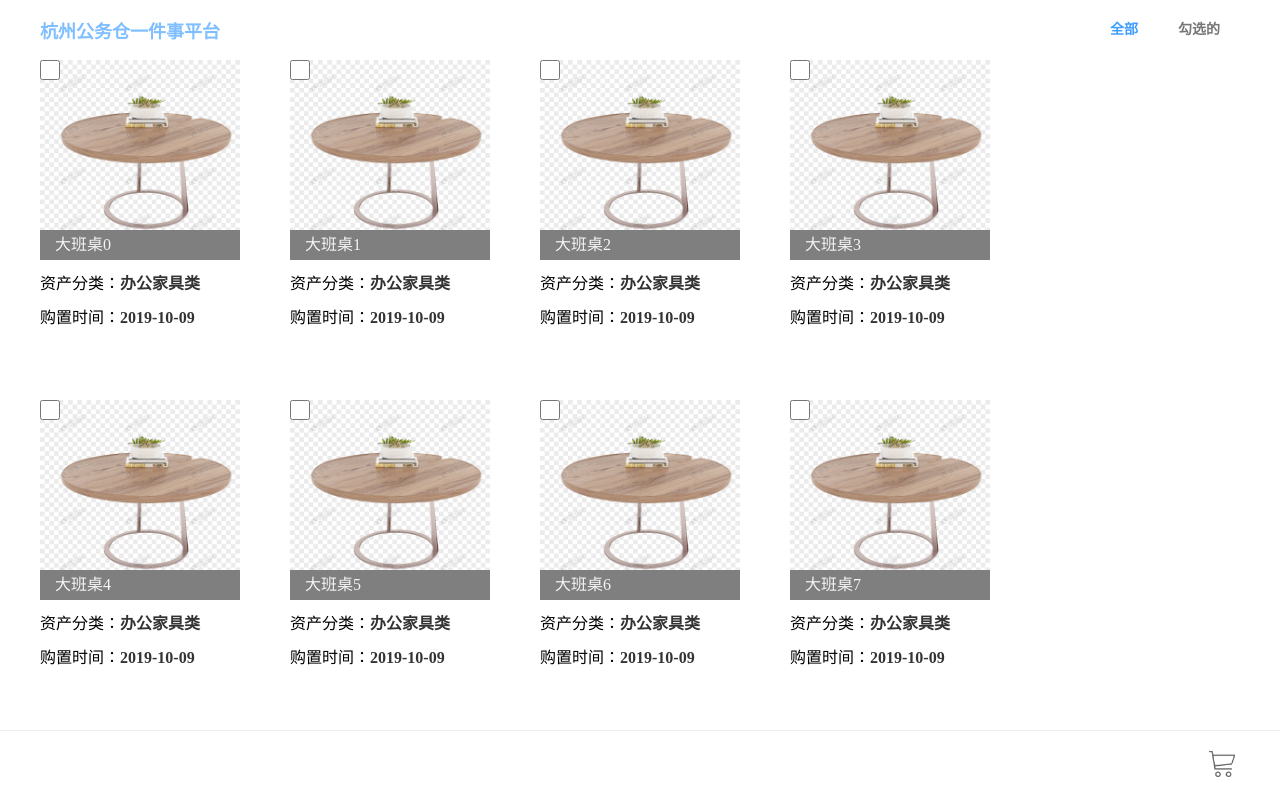
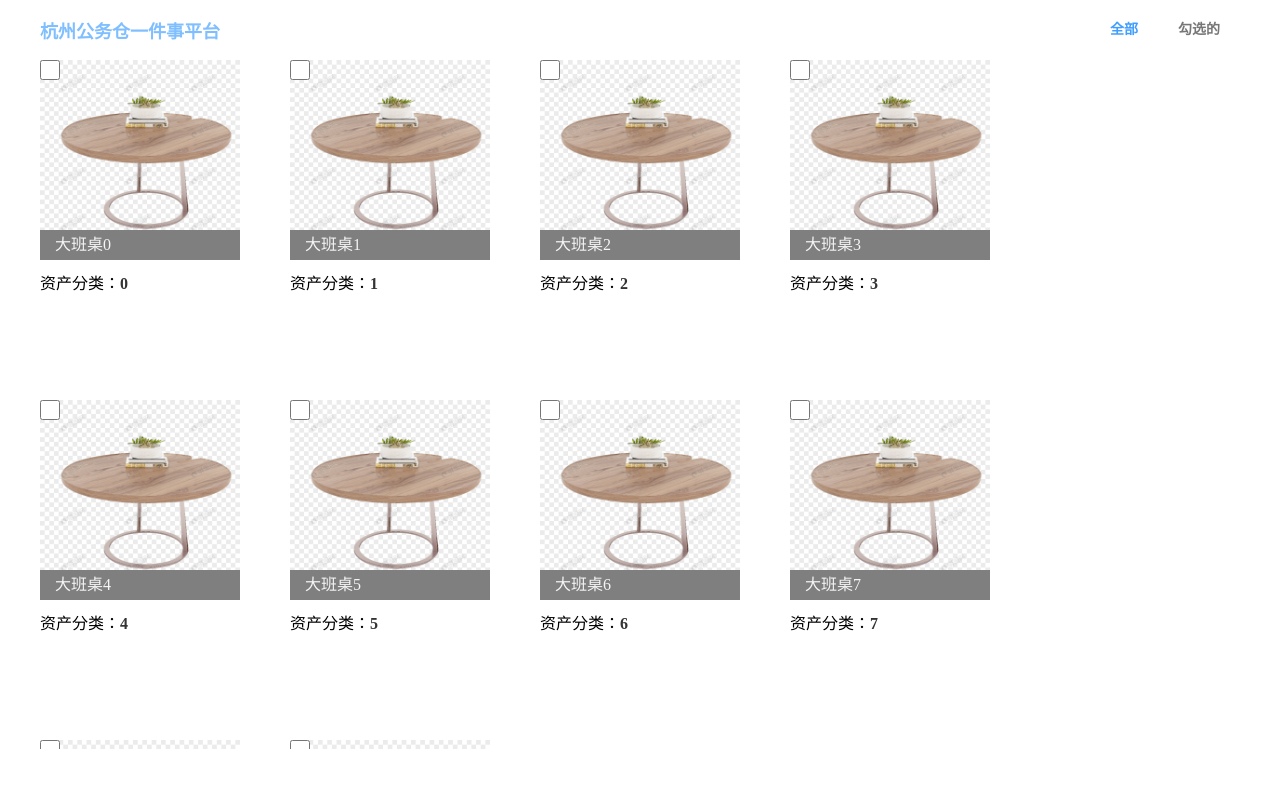
Before and after one commit to coderwhytop/my-vue-store, a Vue app: page /apply/All in a window 1280 px wide. Built offline with nearby package versions, Linux system fonts and the light colour scheme.

Commit message:
init: 修复业务代码

```diff
--- a/package.json
+++ b/package.json
@@ -40,6 +40,7 @@
     "vue-tsc": "^1.8.0"
   },
   "lint-staged": {
-    "**/*.{js,ts,json,vue}": "prettier --write ."
+    "**/*.{js,ts,json,vue}": "prettier --write .",
+    "**/*.{js,ts,vue}": "eslint --fix"
   }
 }
--- a/src/views/apply/data.ts
+++ b/src/_mock/apply.mock.ts
@@ -1,20 +1,17 @@
 // src/views/apply/data.ts
-import type { ApplyList } from "@/types/apply"
+import type { IApplyList } from "@/types/apply.type"
 import Img from '@/assets/images/borrow/prod.png'
 
-export function fetchList(): Promise<ApplyList> {
+export function fetchList(): Promise<IApplyList> {
   return new Promise((resolve) => {
     setTimeout(() => {
-      const list: ApplyList = []
+      const list: IApplyList = []
       for (let i = 0; i < 10; i++) {
         list.push({
           id: `${i}`,
           title: `大班桌${i}`,
           icon: Img,
           checked: false,
-          cate: "办公家具类",
-          date: "2019-10-09",
-          storeNum: 1
         })
       }
       resolve(list)
--- a/src/store/apply.ts
+++ b/src/store/apply.store.ts
@@ -1,9 +1,13 @@
 import { defineStore } from 'pinia'
-import type {  IApplyItem } from '@/types/apply'
+import type {  IApplyItem } from "@/types/apply.type"
+
+interface IApplyState {
+  checkedItems: IApplyItem[]
+}
 
 const key = 'checkedApplyItems'
 export const useApplyStore = defineStore('apply', {
-  state: function () {
+  state: function (): IApplyState {
    const data = localStorage.getItem(key) || JSON.stringify([]) as string
     return {
      checkedItems: JSON.parse(data)
--- a/src/utils/hooks.ts
+++ /dev/null
@@ -1,13 +0,0 @@
-import { provide, inject } from "vue"
-
-const key = "__test"
-
-// provide 和 inject 只能在 setup 函数中 使用
-// 另外， provide 注入的数据如果是异步的， inject 不支持监听的，而 props 支持，这就是它们的区别。
-export function useCreateContext(instance) {
-  provide(key, instance)
-}
-
-export function useContext() {
-  return inject(key)
-}
--- a/src/views/apply/All.vue
+++ b/src/views/apply/All.vue
@@ -1,25 +1,21 @@
 <template>
   <div>
-    <List v-if="!loading" :check-list="checkList" />
+    <List v-if="!loading" :list="list"  />
     <div v-loading="loading" style="height: 300px" v-else></div>
   </div>
 </template>
 
 <script lang="ts" setup>
 import List from "@/views/apply/components/List.vue"
-import { computed, ref } from "vue"
-import { fetchList } from "@/views/apply/data"
-import { useCreateContext } from "@/utils/hooks"
-import type { ApplyList } from "@/types/apply"
-import { useApplyStore } from '@/store/apply'
+import {  ref } from "vue"
+import {fetchList} from "@/_mock/apply.mock"
+import type { IApplyList } from "@/types/apply.type"
+import { useApplyStore } from "@/store/apply.store"
 
-const list = ref<ApplyList>([])
+const list = ref<IApplyList>([])
 const loading = ref(false)
 const applyStore = useApplyStore()
 
-const checkList = computed<ApplyList>(() => list.value.filter((item) => item.checked))
-
-useCreateContext(list)
 
 const getList = async () => {
   loading.value = true
@@ -30,10 +26,8 @@ const getList = async () => {
       const item = list.value.find(i => i.id === storeItem.id)
       if (item) {
         item.checked = true
-        item.storeNum = storeItem.storeNum
       }
     })
-    console.log(applyStore.getCheckItems(), list.value,'fff')
   } finally {
     loading.value = false
   }
--- a/src/views/apply/Checked.vue
+++ b/src/views/apply/Checked.vue
@@ -1,29 +1,15 @@
 <template>
   <div>
-    <List v-if="!loading" :check-list="checkList" />
+    <List v-if="!loading" :list="list" />
     <div v-loading="loading" style="height: 300px" v-else></div>
   </div>
 </template>
 
 <script lang="ts" setup>
 import List from "./components/List.vue"
-import { computed, ref } from "vue"
-import { fetchList } from "@/views/apply/data"
-import { useCreateContext } from "@/utils/hooks"
-import type { ApplyList } from "@/types/apply"
+import { ref } from "vue"
 
 const list = ref([])
 const loading = ref(false)
-const checkList = computed<ApplyList>(() => list.value.filter((item) => item.checked))
-useCreateContext(list)
 
-const getList = async function () {
-  loading.value = true
-  list.value = await fetchList().finally(() => {
-    loading.value = false
-  })
-  list.value.map((item) => (item.checked = false))
-}
-
-getList()
 </script>
--- a/src/views/apply/components/Item.vue
+++ b/src/views/apply/components/Item.vue
@@ -1,28 +1,28 @@
 <template>
   <div>
     <div class="top">
-      <img class="icon" :src="item.icon" />
-      <div class="title">{{ item.title }}</div>
-      <input v-model="item.checked" type="checkbox" class="checkboxs" />
+      <img class="icon" :src="data.icon" />
+      <div class="title">{{ data.title }}</div>
+      <input v-model="data.checked" type="checkbox" class="checkboxs" />
     </div>
     <div class="bottom">
       <div class="row">
         <span class="label">资产分类：</span>
-        <span class="value">{{ item.cate }}</span>
+        <span class="value">{{ data.id }}</span>
       </div>
-      <div class="row">
-        <span class="label">购置时间：</span>
-        <span class="value">{{ item.date }}</span>
-      </div>
+<!--      <div class="row">-->
+<!--        <span class="label">购置时间：</span>-->
+<!--        <span class="value">{{ item.date }}</span>-->
+<!--      </div>-->
     </div>
   </div>
 </template>
 
 <script lang="ts" setup>
-import type { IApplyItem } from "@/types/apply"
+import type { IApplyItem } from "@/types/apply.type"
 
 defineProps<{
-  item: IApplyItem
+  data: IApplyItem
 }>()
 </script>
 <style lang="scss" scoped>
--- a/src/views/apply/components/List.vue
+++ b/src/views/apply/components/List.vue
@@ -4,86 +4,33 @@
       <Item
         @click.native="() => onCheck(item)"
         class="item pointer"
-        :item="item"
+        :data="item"
         v-for="item in list"
+        :key="item.id"
       />
     </div>
-
-    <div class="fixed-bottom justify-end">
-      <div class="align-center">
-        <div class="content">
-          <div class="icon-wrapper pointer" @click="drawer = true">
-            <img
-              class="icon"
-              :src="CartImg"
-            />
-          </div>
-          <div class="radius flex-center" v-if="checkList.length">
-            {{ checkList.length > 99 ? "99" : checkList.length }}
-          </div>
-        </div>
-      </div>
-    </div>
-
-    <el-drawer title="已勾选物资"  v-model="drawer" direction="rtl">
-      <div class="drawer-list">
-        <div v-for="item in checkList" class="align-center item">
-          <div class="left">
-            <img class="icon" :src="item.icon" />
-          </div>
-          <div class="right">
-            <div class="top">
-              <span class="label">库存数量：</span>
-              <span class="value">{{ item.storeNum }}件</span>
-            </div>
-            <div class="bottom">
-              <span class="label">库存数量：</span>
-              <el-input-number
-                v-model="item.storeNum"
-                controls-position="right"
-                :min="1"
-                :max="3"
-              ></el-input-number>
-            </div>
-          </div>
-        </div>
-      </div>
-    </el-drawer>
   </div>
 </template>
 
 <script lang="ts" setup>
-import { ref, computed } from "vue"
 import Item from "@/views/apply/components/Item.vue"
-import { useContext } from "@/utils/hooks"
-import type { ApplyList, IApplyItem } from "@/types/apply"
-import CartImg from '@/assets/images/borrow/cart.png'
-import { useApplyStore } from '@/store/apply'
+import type { IApplyList, IApplyItem } from "@/types/apply.type"
+import { useApplyStore } from "@/store/apply.store"
 
 interface IProps {
-  checkList: ApplyList
+  list: IApplyList
 }
 
-const props = defineProps<IProps>()
-const list = useContext<ApplyList>()
-const drawer = ref(false)
+ defineProps<IProps>()
 const applyStore = useApplyStore()
 
 function onCheck(item: IApplyItem) {
   item.checked = !item.checked
   applyStore.updateCheckedItems(item)
-  console.log(item, list.value,'aaa')
 }
 
 // 加载本地存储的数据
 applyStore.loadFromLocalStorage()
-
-// 计算属性，合并props中的checkList和store中的checkedItems
-const checkList = computed(() => {
-  // 这里可以根据需要实现更复杂的合并逻辑
-  return [...props.checkList, ...applyStore.checkedItems]
-})
-
 </script>
 
 <style lang="scss" scoped>
```
Also changed, not shown: src/types/apply.type.ts (renamed from src/types/apply.ts, +2 -5 lines), src/utils/help.ts (deleted, +0 -17 lines).
